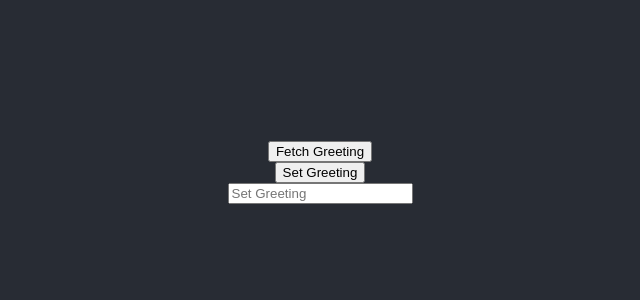
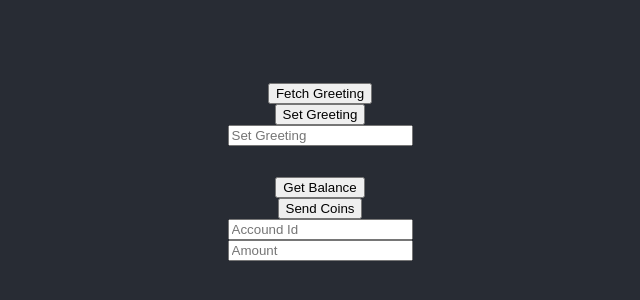
Before and after one commit to yemrehalis/web3-react-dapp, a React (Create React App) app: page / in a window 1280 px wide. Shown: the part 228-528 px from the top of the page, without its empty margins (320-960 px from the left). Built offline with nearby package versions, Linux system fonts and the light colour scheme; no server answers.

Commit message:
functions for personal token added to App.js

```diff
--- a/src/App.js
+++ b/src/App.js
@@ -3,14 +3,43 @@ import { ethers } from 'ethers';
 import './App.css';
 
 import Greeter from './artifacts/contracts/Greeter.sol/Greeter.json'
+import Token from './artifacts/contracts/Token.sol/Token.json'
 
 const greeterAddress = '0x5FbDB2315678afecb367f032d93F642f64180aa3'
+const tokenAddress = '0xe7f1725E7734CE288F8367e1Bb143E90bb3F0512'
 
 function App() {
   const [greeting, setGreetingValue] = useState('')
+  const [userAccount, setUserAccount] = useState('')
+  const [amount, setAmount] = useState(0)
 
   async function requestAccount() {
     await window.ethereum.request({ method: 'eth_requestAccounts' });
+  }
+
+
+  async function getBalance() {
+    if (typeof window.ethereum !== 'undefined') {
+      const [account] = await window.ethereum.request({ method: 'eth_requestAccounts' })
+      const provider = new ethers.providers.Web3Provider(window.ethereum);
+      const contract = new ethers.Contract(tokenAddress, Token.abi, provider);
+      const balance = await contract.balanceOf(account);
+      console.log("Balance: ", balance.toString());
+
+    }
+  }
+
+  async function sendCoins() {
+
+    if (typeof window.ethereum !== 'undefined') {
+      await requestAccount()
+      const provider = new ethers.providers.Web3Provider(window.ethereum);
+      const signer = provider.getSigner();
+      const contract = new ethers.Contract(tokenAddress, Token.abi, signer);
+      const transcation = await contract.transfer(userAccount, amount);
+      await transcation.wait();
+      console.log(`${amount} Coins succesfully sent to ${userAccount}`);
+    }
   }
 
   async function fetchGreeting() {
@@ -50,6 +79,12 @@ function App() {
         <button onClick={setGreeting}>Set Greeting</button>
         <input onChange={e => setGreetingValue(e.target.value)} placeholder="Set Greeting" value={greeting} />
 
+        <br />
+        <button onClick={getBalance}>Get Balance</button>
+        <button onClick={sendCoins}>Send Coins</button>
+        <input onChange={e => setUserAccount(e.target.value)} placeholder="Accound Id" />
+        <input onChange={e => setAmount(e.target.value)} placeholder="Amount" />
+
       </header>
     </div>
   );
```
Also changed, not shown: scripts/deploy.js (+6 -3 lines).
